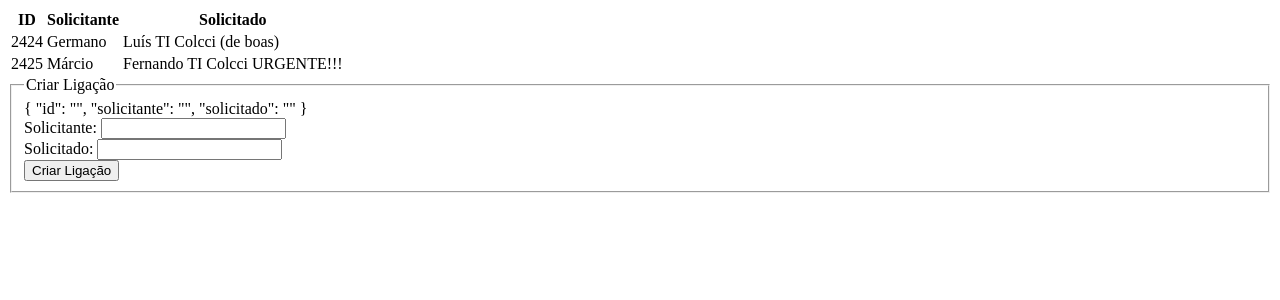
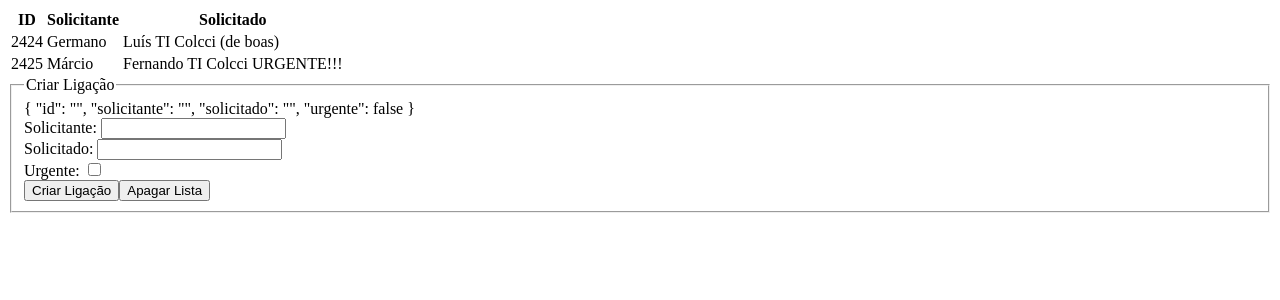
Before and after one commit to Adapcon/adapcall, a Vue app: page / in a window 1280 px wide. Shown: the top 300 px of the page. Built offline with nearby package versions, Linux system fonts and the light colour scheme.

Commit message:
inserção e limpeza de lista

```diff
--- a/src/App.vue
+++ b/src/App.vue
@@ -1,54 +1,28 @@
 <template>
   <div id="app">
-		<table>
-			<tr>
-				<th> ID </th>
-				<th> Solicitante </th>
-				<th> Solicitado </th>
-			</tr>
-			<tr v-for="ligacao in ligacoes" :key="ligacao.id">
-				<td> {{ ligacao.id }} </td>
-				<td> {{ ligacao.solicitante }} </td>
-				<td> {{ ligacao.solicitado }}
-					<span v-if="ligacao.urgente"> URGENTE!!! </span>
-					<span v-else> (de boas) </span>
-				</td>
-			</tr>
-		</table>
-		<form @submit.prevent="criarLigacao">
-			<fieldset>
-				<legend>Criar Ligação</legend>
-				{{ ligacao }}
-				<div>
-					Solicitante:
-					<input type="text"
-						v-model="ligacao.solicitante"
-					>
-				</div>
-				<div>
-					Solicitado:
-					<input type="text"
-						v-model="ligacao.solicitado"
-					>
-				</div>
-				<button type="submit"> Criar Ligação </button>
-			</fieldset>
-		</form>
+		<Ligacoes
+			:ligacoes="ligacoes"
+		/>
+		<FormLigacao
+			:ligacoes="ligacoes"
+			@setar-lista="setarListar"
+			@inserir-lista="inserirLista"
+		/>
   </div>
 </template>
 
 <script>
 
-const novaLigacao = {
-	id: '',
-	solicitante: '',
-	solicitado: '',
-}
+import Ligacoes from './components/Ligacoes'
+import FormLigacao from './components/FormLigacao'
 
 export default {
+	components: {
+		Ligacoes,
+		FormLigacao,
+	},
 	data() {
 		return {
-			ligacao: { ...novaLigacao },
 			ligacoes: [
 				{
 					id: 2424,
@@ -66,11 +40,11 @@ export default {
 		};
 	},
 	methods: {
-		criarLigacao() {
-			this.ligacoes.push({
-				...this.ligacao,
-				id: this.ligacoes.length,
-			})
+		setarListar(valor) {
+			this.ligacoes = valor
+		},
+		inserirLista(ligacao) {
+			this.ligacoes.push(ligacao)
 		},
 	}
 };
--- /dev/null
+++ b/src/components/FormLigacao.vue
@@ -0,0 +1,66 @@
+<template>
+	<form @submit.prevent="criarLigacao">
+		<fieldset>
+			<legend>Criar Ligação</legend>
+			{{ ligacao }}
+			<div>
+				Solicitante:
+				<input type="text"
+					v-model="ligacao.solicitante"
+					required
+				>
+			</div>
+			<div>
+				Solicitado:
+				<input type="text"
+					v-model="ligacao.solicitado"
+					required
+				>
+			</div>
+			<div>
+				Urgente:
+				<input type="checkbox"
+					v-model="ligacao.urgente"
+				>
+			</div>
+			<button type="submit"> Criar Ligação </button>
+			<button type="button" @click="apagarLista"> Apagar Lista </button>
+		</fieldset>
+	</form>
+</template>
+
+<script>
+
+const novaLigacao = {
+	id: '',
+	solicitante: '',
+	solicitado: '',
+	urgente: false,
+}
+
+export default {
+	props: ['ligacoes'],
+	data() {
+		return {
+			ligacao: { ...novaLigacao },
+		}
+	},
+	methods: {
+		criarLigacao() {
+			const ligacaoAInserir = {
+				...this.ligacao,
+				id: this.ligacoes.length,
+			}
+			this.ligacao = { ...novaLigacao }
+			this.$emit('inserir-lista', ligacaoAInserir)
+		},
+		apagarLista() {
+			this.$emit('setar-lista', [])
+		}
+	}
+}
+</script>
+
+<style>
+
+</style>
--- a/src/components/HelloWorld.vue
+++ /dev/null
@@ -1,57 +0,0 @@
-<template>
-  <div class="hello">
-    <h1>{{ msg }}</h1>
-    <p>
-      For a guide and recipes on how to configure / customize this project,<br>
-      check out the
-      <a href="https://cli.vuejs.org" target="_blank" rel="noopener">vue-cli documentation</a>.
-    </p>
-    <h3>Installed CLI Plugins</h3>
-    <ul>
-      <li><a href="https://github.com/vuejs/vue-cli/tree/dev/packages/%40vue/cli-plugin-babel" target="_blank" rel="noopener">babel</a></li>
-    </ul>
-    <h3>Essential Links</h3>
-    <ul>
-      <li><a href="https://vuejs.org" target="_blank" rel="noopener">Core Docs</a></li>
-      <li><a href="https://forum.vuejs.org" target="_blank" rel="noopener">Forum</a></li>
-      <li><a href="https://chat.vuejs.org" target="_blank" rel="noopener">Community Chat</a></li>
-      <li><a href="https://twitter.com/vuejs" target="_blank" rel="noopener">Twitter</a></li>
-      <li><a href="https://news.vuejs.org" target="_blank" rel="noopener">News</a></li>
-    </ul>
-    <h3>Ecosystem</h3>
-    <ul>
-      <li><a href="https://router.vuejs.org" target="_blank" rel="noopener">vue-router</a></li>
-      <li><a href="https://vuex.vuejs.org" target="_blank" rel="noopener">vuex</a></li>
-      <li><a href="https://github.com/vuejs/vue-devtools#vue-devtools" target="_blank" rel="noopener">vue-devtools</a></li>
-      <li><a href="https://vue-loader.vuejs.org" target="_blank" rel="noopener">vue-loader</a></li>
-      <li><a href="https://github.com/vuejs/awesome-vue" target="_blank" rel="noopener">awesome-vue</a></li>
-    </ul>
-  </div>
-</template>
-
-<script>
-export default {
-  name: 'HelloWorld',
-  props: {
-    msg: String
-  }
-}
-</script>
-
-<!-- Add "scoped" attribute to limit CSS to this component only -->
-<style scoped>
-h3 {
-  margin: 40px 0 0;
-}
-ul {
-  list-style-type: none;
-  padding: 0;
-}
-li {
-  display: inline-block;
-  margin: 0 10px;
-}
-a {
-  color: #42b983;
-}
-</style>
--- /dev/null
+++ b/src/components/Ligacoes.vue
@@ -0,0 +1,27 @@
+<template>
+	<table>
+		<tr>
+			<th> ID </th>
+			<th> Solicitante </th>
+			<th> Solicitado </th>
+		</tr>
+		<tr v-for="ligacao in ligacoes" :key="ligacao.id">
+			<td> {{ ligacao.id }} </td>
+			<td> {{ ligacao.solicitante }} </td>
+			<td> {{ ligacao.solicitado }}
+				<span v-if="ligacao.urgente"> URGENTE!!! </span>
+				<span v-else> (de boas) </span>
+			</td>
+		</tr>
+	</table>
+</template>
+
+<script>
+export default {
+	props: ['ligacoes']
+}
+</script>
+
+<style>
+
+</style>
--- a/src/views/Home.vue
+++ b/src/views/Home.vue
@@ -1,18 +1,12 @@
 <template>
   <div class="home">
     <img alt="Vue logo" src="../assets/logo.png">
-    <HelloWorld msg="Welcome to Your Vue.js App"/>
   </div>
 </template>
 
 <script>
-// @ is an alias to /src
-import HelloWorld from '@/components/HelloWorld.vue'
 
 export default {
   name: 'home',
-  components: {
-    HelloWorld
-  }
 }
 </script>
```
